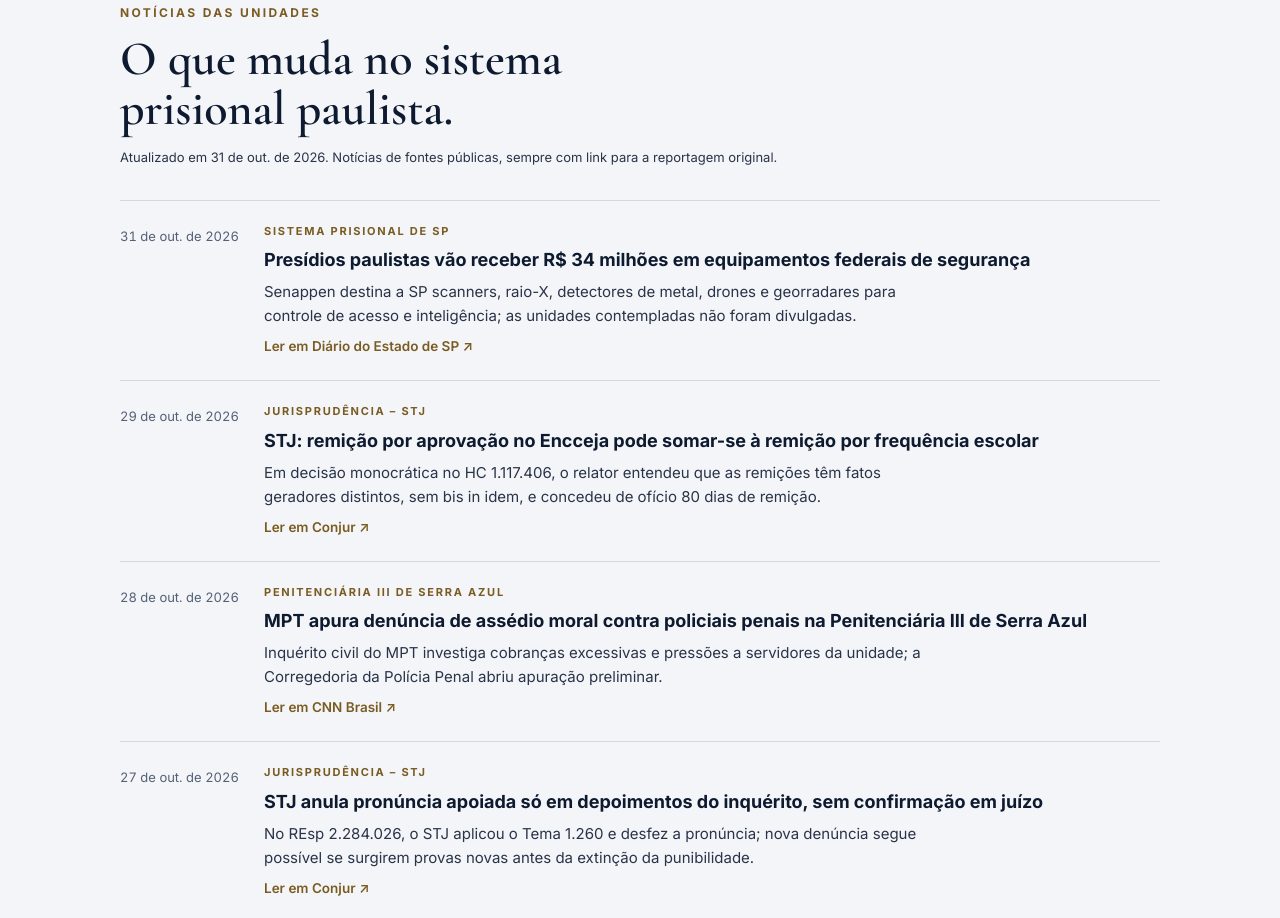
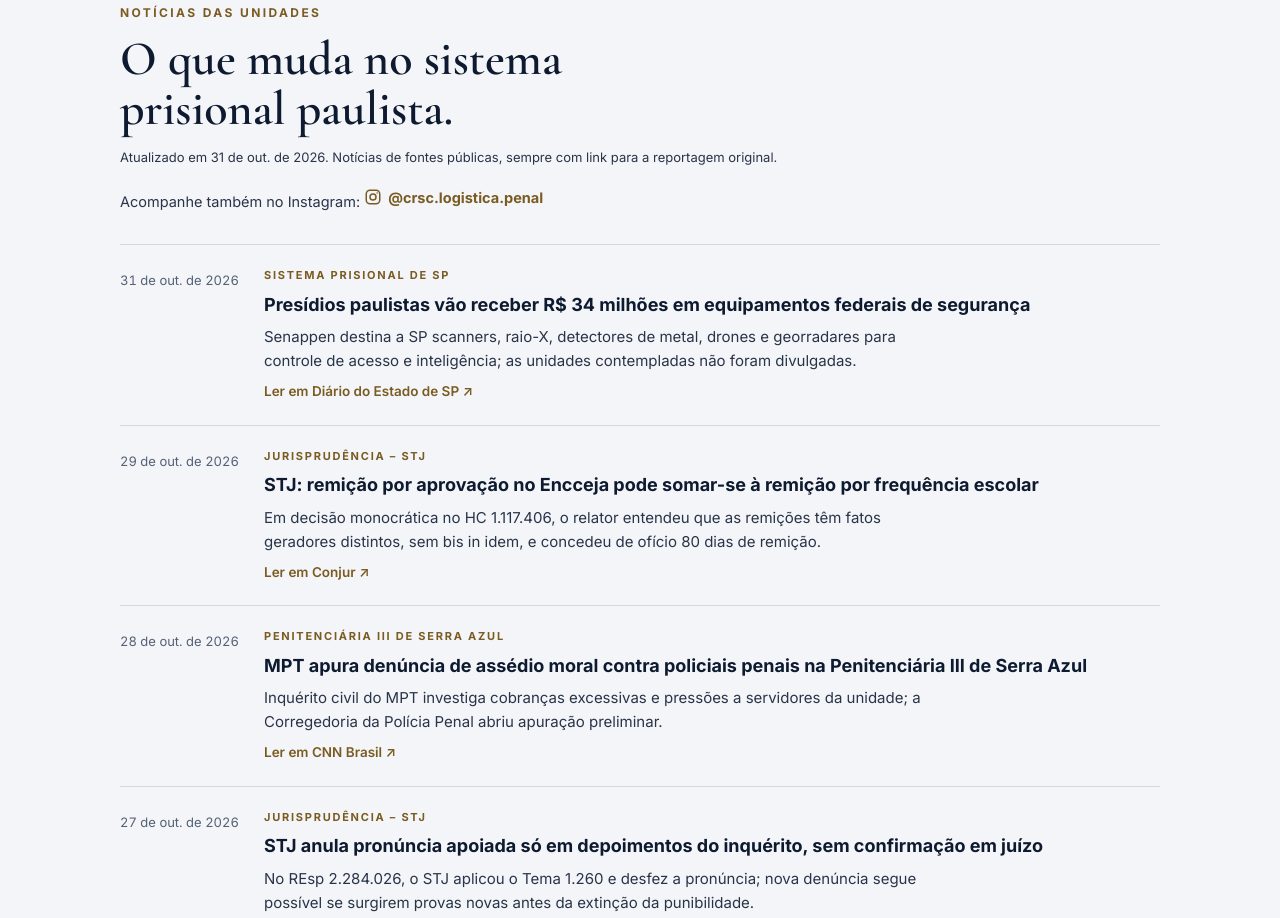
Before and after one commit to cynthiarscadv-log/site, a plain HTML site: page index.html in a window 1280 px wide. Shown: the part 3178-4096 px from the top of the page. Drawn offline with nearby package versions, Linux system fonts and the light colour scheme.

Commit message:
Adiciona links do Instagram @crsc.logistica.penal

```diff
--- a/index.html
+++ b/index.html
@@ -152,6 +152,10 @@ footer h2 { font-family: var(--display); font-size: clamp(32px, 4.4vw, 46px); fo
 .phone strong { font-size: 24px; letter-spacing: .01em; user-select: all; font-variant-numeric: tabular-nums; }
 .copy { background: transparent; color: var(--band-soft); border: 1px solid var(--band-line); border-radius: 4px; min-height: 36px; padding: 0 12px; font: 600 13px var(--body); cursor: pointer; }
 .copy:hover { color: var(--band-ink); }
+.ig { width: 18px; height: 18px; flex: none; }
+.news-follow { margin-top: 6px; font-size: 14.5px; color: var(--ink-soft); }
+.news-follow a { color: var(--brass); font-weight: 700; text-decoration: none; display: inline-flex; align-items: center; gap: 6px; }
+.news-follow a:hover { text-decoration: underline; }
 .fine { font-size: 12.5px; color: var(--band-soft); }
 </style>
 </head>
@@ -300,6 +304,7 @@ footer h2 { font-family: var(--display); font-size: clamp(32px, 4.4vw, 46px); fo
         <span class="eyebrow">Notícias das unidades</span>
         <h2>O que muda no sistema prisional paulista.</h2>
         <p class="news-meta" id="news-meta">Atualizado diariamente com notícias de fontes públicas, sempre com link para a reportagem original.</p>
+        <p class="news-follow">Acompanhe também no Instagram: <a href="https://www.instagram.com/crsc.logistica.penal/" target="_blank" rel="noopener"><svg class="ig" viewBox="0 0 24 24" fill="none" stroke="currentColor" stroke-width="2" stroke-linecap="round" stroke-linejoin="round" aria-hidden="true"><rect x="3" y="3" width="18" height="18" rx="5"/><circle cx="12" cy="12" r="4"/><circle cx="17.5" cy="6.5" r="1" fill="currentColor" stroke="none"/></svg>@crsc.logistica.penal</a></p>
       </div>
       <div class="news" id="news" aria-live="polite">
         <p class="empty">Carregando as notícias mais recentes…</p>
@@ -318,6 +323,7 @@ footer h2 { font-family: var(--display); font-size: clamp(32px, 4.4vw, 46px); fo
         <button class="copy" id="copy" type="button">Copiar número</button>
       </div>
       <a class="btn btn-cta" data-wa="diligencia" href="https://wa.me/5515996296797" target="_blank" rel="noopener">Conversar pelo WhatsApp</a>
+      <a class="btn btn-ghost" href="https://www.instagram.com/crsc.logistica.penal/" target="_blank" rel="noopener"><svg class="ig" viewBox="0 0 24 24" fill="none" stroke="currentColor" stroke-width="2" stroke-linecap="round" stroke-linejoin="round" aria-hidden="true"><rect x="3" y="3" width="18" height="18" rx="5"/><circle cx="12" cy="12" r="4"/><circle cx="17.5" cy="6.5" r="1" fill="currentColor" stroke="none"/></svg>Siga no Instagram</a>
       <span class="fine">CRSC Logística Penal · Logística jurídica que impulsiona escritórios</span>
     </div>
   </div>
```
